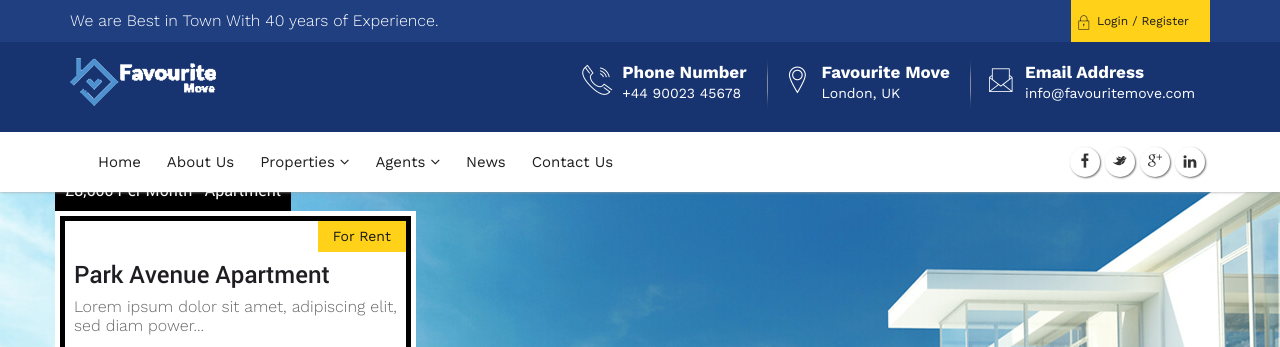
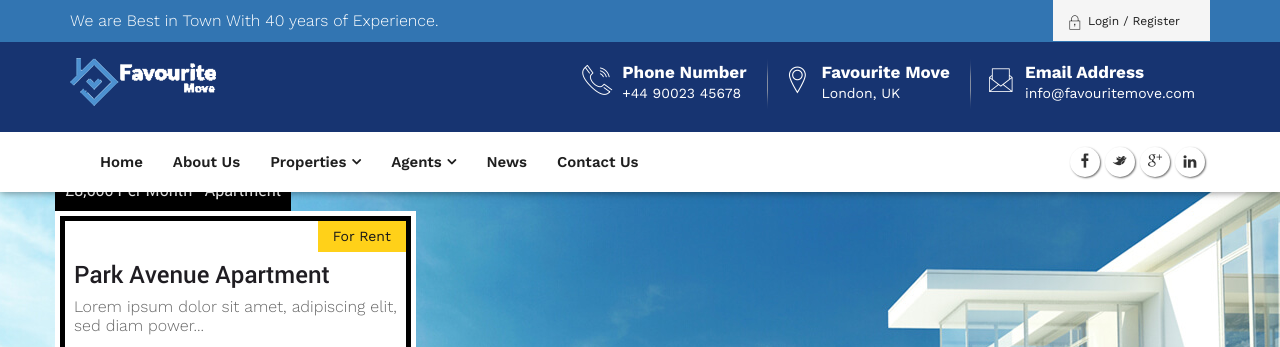
Before and after one commit to qasim902/favmove1, a CodeIgniter app: page /favmove1/ in a window 1280 px wide. Shown: the top 347 px of the page. Run offline with CodeIgniter, Linux system fonts and the light colour scheme; data that the repository does not hold is empty; some web fonts are replaced.

Commit message:
css changings

```diff
--- a/resources/css/style.css
+++ b/resources/css/style.css
@@ -45,7 +45,8 @@
 }
 
 @font-face {
-    font-family: 'robotomedium';
+    /* font-family: 'robotomedium'; */
+    font-family: 'Work Sans", sans-serif';
     src: url('../fonts/roboto-medium-webfont.woff2') format('woff2'),
          url('../fonts/roboto-medium-webfont.woff') format('woff');
     font-weight: normal;
@@ -109,7 +110,7 @@ h1,h2,h3,h4{
 	margin:0;
 }
 h3, h4{
-	font-family: 'robotomedium';
+	font-family: 'Work Sans", sans-serif';
 }
 .btn_common, h2, nav.bootsnav .megamenu-content .title,
 .fullscreen_inner h3, .fullscreen_inner h1{
@@ -203,7 +204,8 @@ p{
 	background:#f3f3f3;
 }
 .border_radius{
-	border-radius:4px;
+  border-radius:4px;
+  padding: 11px 35px;
 }
 .uppercase{
 	text-transform:uppercase;
@@ -664,7 +666,8 @@ header{
   background:#FFD119;
 }
 .topbar.dark{
-  background:#1F3F81;
+  /* background:#1F3F81; */
+  background:#3275B2;
 }
 .topbar.white{
   background:#fff;
@@ -697,9 +700,10 @@ header{
 	color:#fff;
 }
 .topbar.dark ul.breadcrumb_top > li.colors{
-  background: #ffd119;
+  /* background: #ffd119; */
+  background: #f5f5f5;
   margin:-15px 0 -15px 5px;
-  padding: 11px;
+  padding: 10px 20px;
   position: relative;
 }
 .topbar.dark ul.breadcrumb_top > li.colors > a{
@@ -807,7 +811,8 @@ header.index4 .info-box {
 nav.navbar.bootsnav{
   border:none;
   -webkit-box-shadow:0 0 3px 0 #9e9e9e;
-  box-shadow:0 0 3px 0 #9e9e9e;
+  /* box-shadow:0 0 3px 0 #9e9e9e; */
+  box-shadow: 0px 0px 8px 0px rgba(0,0,0,0.5);
 }
 .layout_dark nav.navbar.bootsnav,
 .layout_default nav.navbar.bootsnav,
@@ -856,8 +861,9 @@ nav.navbar.bootsnav{
 nav.navbar.bootsnav ul.nav > li > a{
   font-size: 15px;
   font-weight: normal;
-  padding:20px 13px;
+  padding:20px 15px;
   color:#1f1f1f;
+  font-weight: 600;
 }
 .white_header nav.navbar.bootsnav ul.nav > li > a{
 	padding: 32px 15px;
@@ -3246,7 +3252,8 @@ i.icon-safety-shower{font-size:16px !important;}
 }
 .listing_full_bg .border-l {
   border-left: 2px solid;
-  font-size: 17px;
+  /* font-size: 17px; */
+  font-size: 12px;
   font-weight: bold;
 }
 .proerty_text h3 > a{
```
